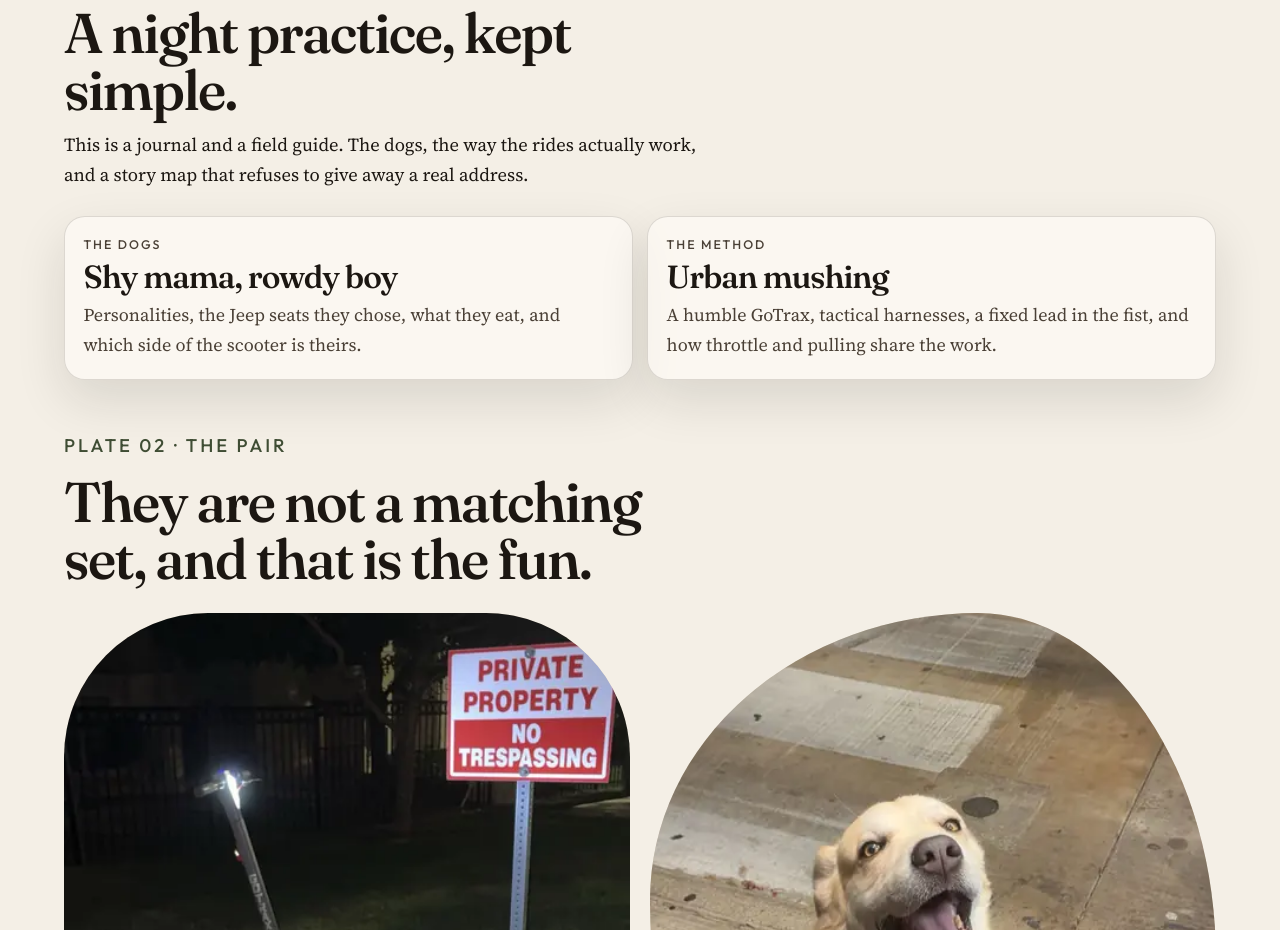
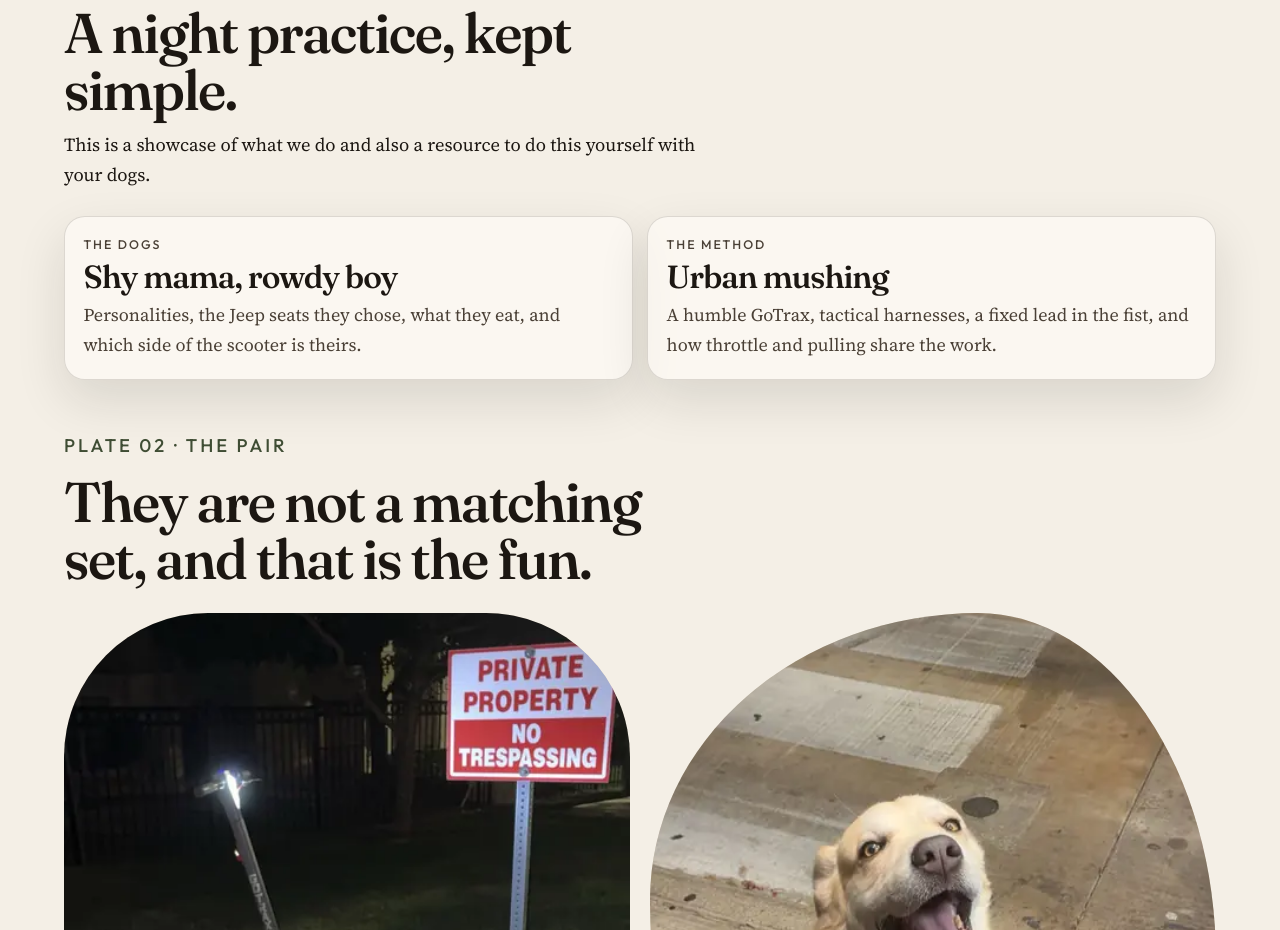
Before and after one commit to JacobSnowden180/Athena-and-Ares, a website: page index.html in a window 1280 px wide. Shown: the part 1320-2250 px from the top of the page. Drawn offline with Linux system fonts and the light colour scheme.

Commit message:
Replace the homepage practice paragraph.
The sentence under A night practice, kept simple now matches Jacob's wording.

Co-authored-by: JacobSnowden180 <JacobSnowden180@users.noreply.github.com>

```diff
--- a/index.html
+++ b/index.html
@@ -104,7 +104,7 @@
 <div class="wrap">
 <div class="section-head reveal">
 <h2>A night practice, kept simple.</h2>
-<p>This is a journal and a field guide. The dogs, the way the rides actually work, and a story map that refuses to give away a real address.</p>
+<p>This is a showcase of what we do and also a resource to do this yourself with your dogs.</p>
 </div>
 <div class="paths">
 <a class="path reveal" href="/dogs.html"><p class="kicker">The dogs</p><h3>Shy mama, rowdy boy</h3><p>Personalities, the Jeep seats they chose, what they eat, and which side of the scooter is theirs.</p></a>
```
